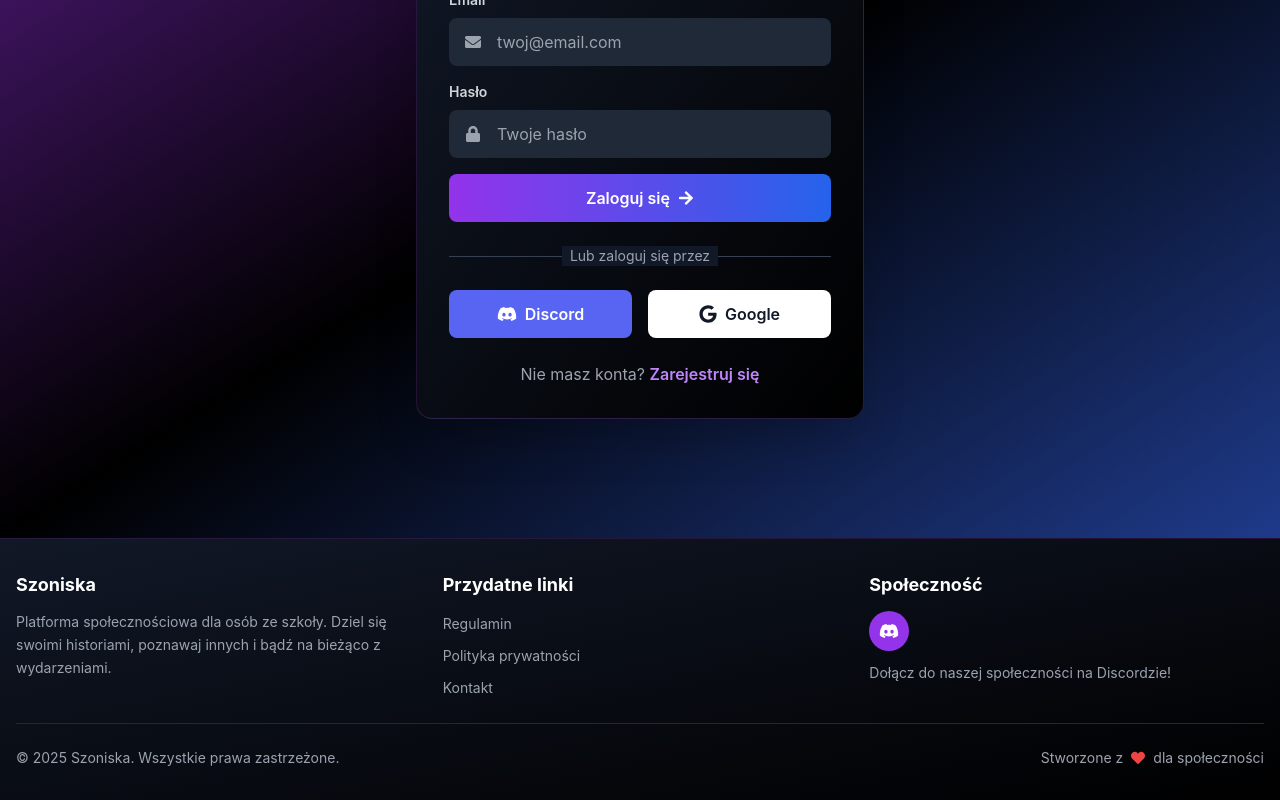
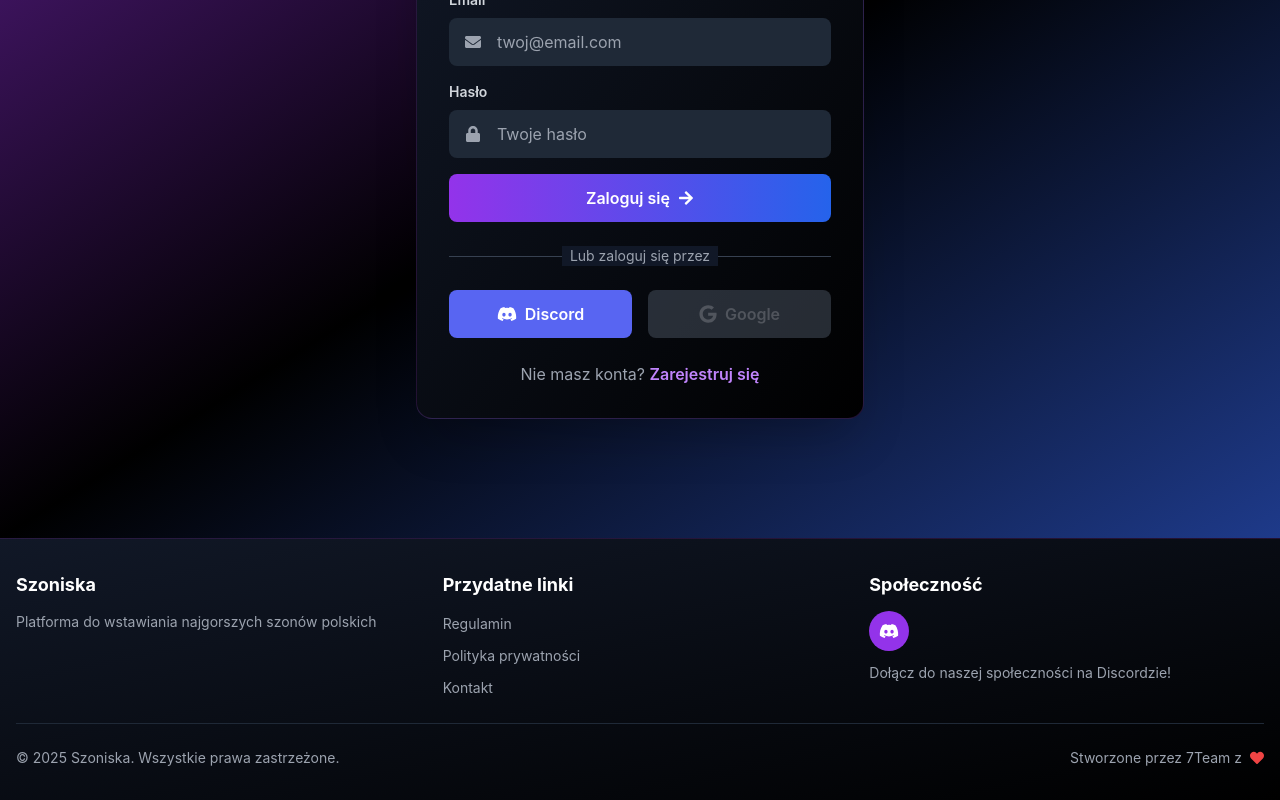
Before and after one commit to prodorzech/Szoniska, a Next.js app: page /login in a window 1280 px wide. Shown: the part 342-1142 px from the top of the page. Built offline with nearby package versions, Linux system fonts and the light colour scheme; no server answers.

Commit message:
Disable Google OAuth button and update footer texts

```diff
--- a/app/login/page.tsx
+++ b/app/login/page.tsx
@@ -156,8 +156,8 @@ function LoginContent() {
               Discord
             </button>
             <button
-              onClick={() => signIn('google', { callbackUrl: '/' })}
-              className="flex items-center justify-center gap-2 bg-white hover:bg-gray-100 text-gray-900 font-semibold py-3 rounded-lg transition-colors"
+              disabled
+              className="flex items-center justify-center gap-2 bg-gray-600 text-gray-400 font-semibold py-3 rounded-lg cursor-not-allowed opacity-50"
             >
               <FaGoogle size={18} />
               Google
--- a/app/register/page.tsx
+++ b/app/register/page.tsx
@@ -196,8 +196,8 @@ export default function RegisterPage() {
               Discord
             </button>
             <button
-              onClick={() => signIn('google', { callbackUrl: '/' })}
-              className="flex items-center justify-center gap-2 bg-white hover:bg-gray-100 text-gray-900 font-semibold py-3 rounded-lg transition-colors"
+              disabled
+              className="flex items-center justify-center gap-2 bg-gray-600 text-gray-400 font-semibold py-3 rounded-lg cursor-not-allowed opacity-50"
             >
               <FaGoogle size={18} />
               Google
--- a/components/Footer.tsx
+++ b/components/Footer.tsx
@@ -15,8 +15,7 @@ export default function Footer() {
           <div>
             <h3 className="text-white font-bold text-lg mb-3">Szoniska</h3>
             <p className="text-gray-400 text-sm leading-relaxed">
-              Platforma społecznościowa dla osób ze szkoły. Dziel się swoimi historiami,
-              poznawaj innych i bądź na bieżąco z wydarzeniami.
+              Platforma do wstawiania najgorszych szonów polskich
             </p>
           </div>
 
@@ -79,7 +78,7 @@ export default function Footer() {
             © {currentYear} Szoniska. Wszystkie prawa zastrzeżone.
           </p>
           <p className="text-gray-400 text-sm flex items-center gap-2">
-            Stworzone z <FaHeart className="text-red-500" /> dla społeczności
+            Stworzone przez 7Team z <FaHeart className="text-red-500" />
           </p>
         </div>
       </div>
```
